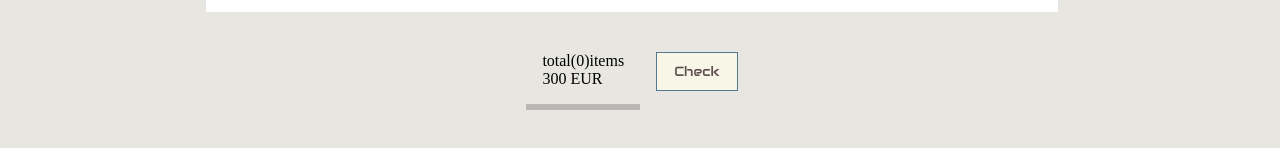
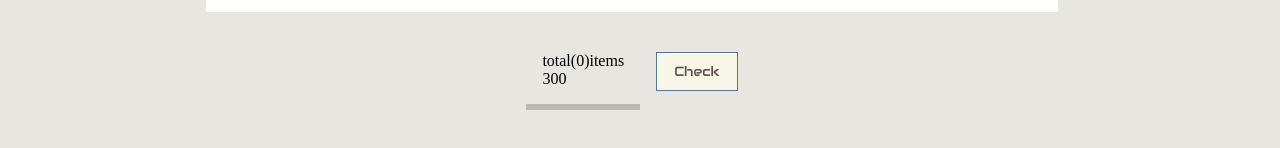
Before and after one commit to gurgen-baghdasaryan/mern_shop, a React (Create React App) app in the folder frontend/: page /cart in a window 1280 px wide. Shown: the part 400-548 px from the top of the page. Built offline with nearby package versions, Linux system fonts and the light colour scheme.

Commit message:
mergedevelop

```diff
--- a/frontend/src/components/CartList/CartList.jsx
+++ b/frontend/src/components/CartList/CartList.jsx
@@ -23,10 +23,10 @@ const CartList = () => {
     <div className="second_container">
       <div className="Cart_info">
       <p>total(0)items</p>
-      <p>300 EUR</p>
+      <p>300 </p>
       </div>
       <div>
-        <button>Check </button>
+        <button>Check</button>
       </div>
     </div>
 
```
Also changed, not shown: frontend/src/components/Home/Home.css (+34 -0 lines).
